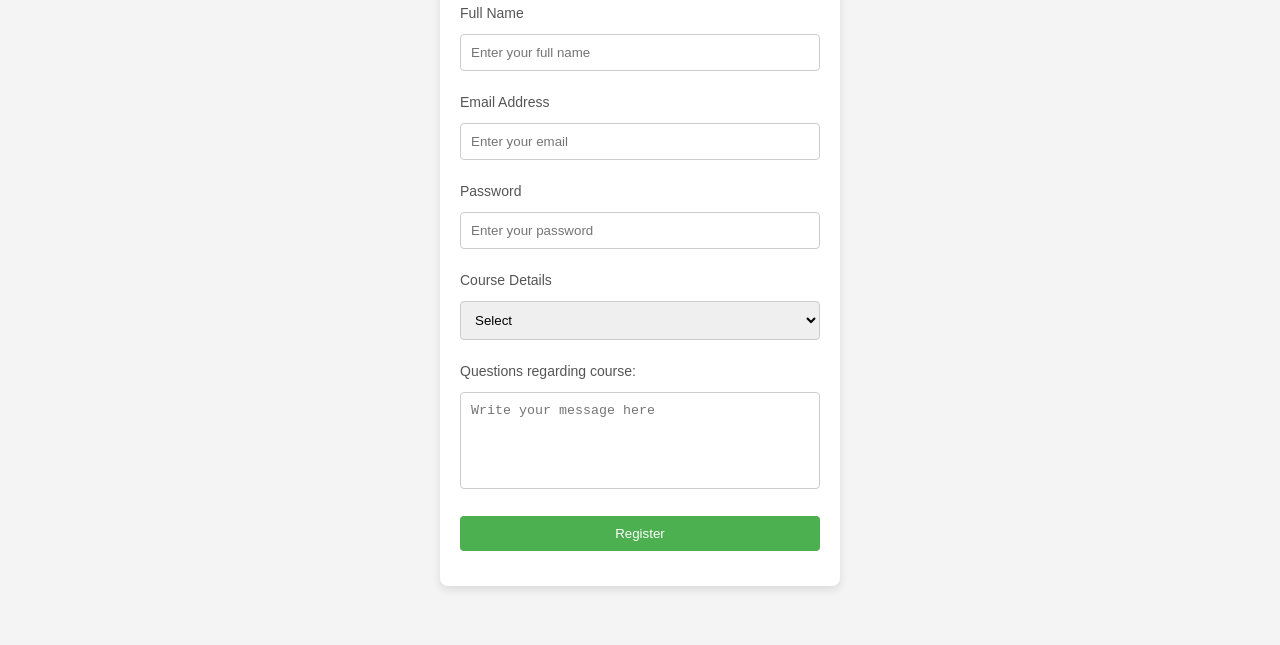
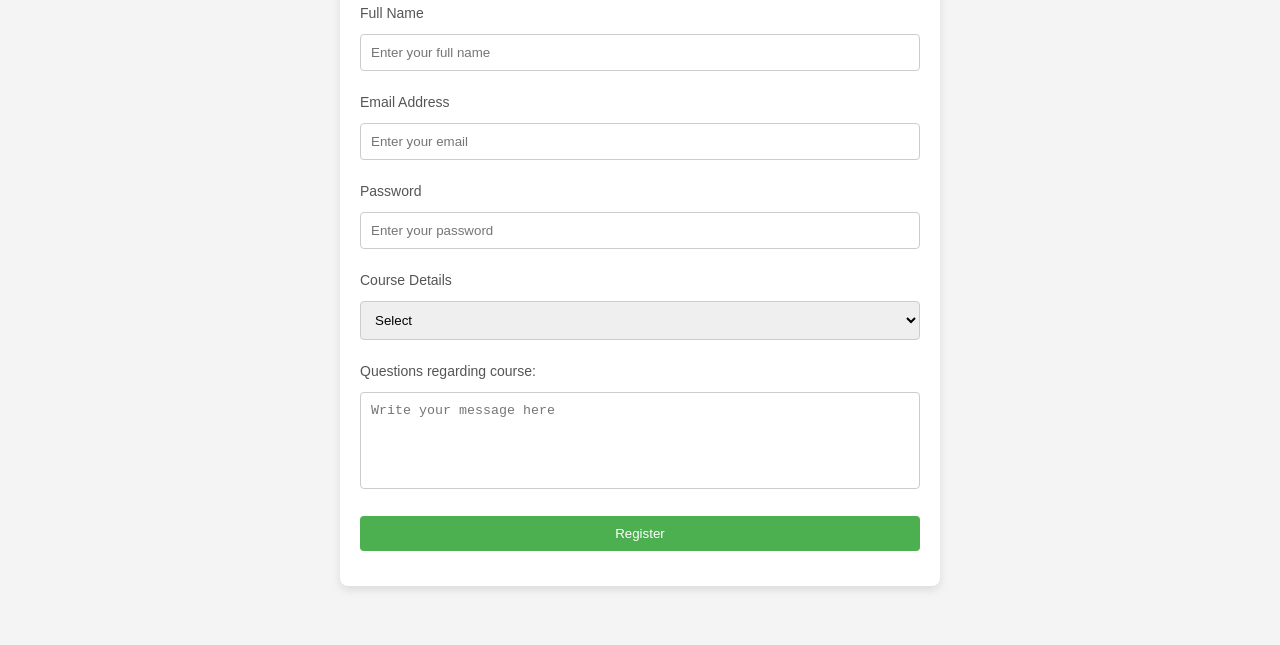
Before and after one commit to pranav508/education, a plain HTML site: page index1.html in a window 1280 px wide. Shown: the part 155-800 px from the top of the page. Drawn offline with Linux system fonts and the light colour scheme.

Commit message:
Update index1.html

```diff
--- a/index1.html
+++ b/index1.html
@@ -8,11 +8,10 @@
         body {
             font-family: Arial, sans-serif;
             background-color: #f4f4f4;
-
             margin: 0;
         }
         .container {
-            max-width: 400px;
+            max-width: 600px;
             margin: 0 auto;
             padding: 20px;
             background-color: #fff;
@@ -136,7 +135,7 @@
 
      </nav>
 
-    <div class="container">
+    <div class="container mt-5">
         <h2>Registration Form</h2>
         <form action="/submit" method="POST">
             <div class="form-group">
```
